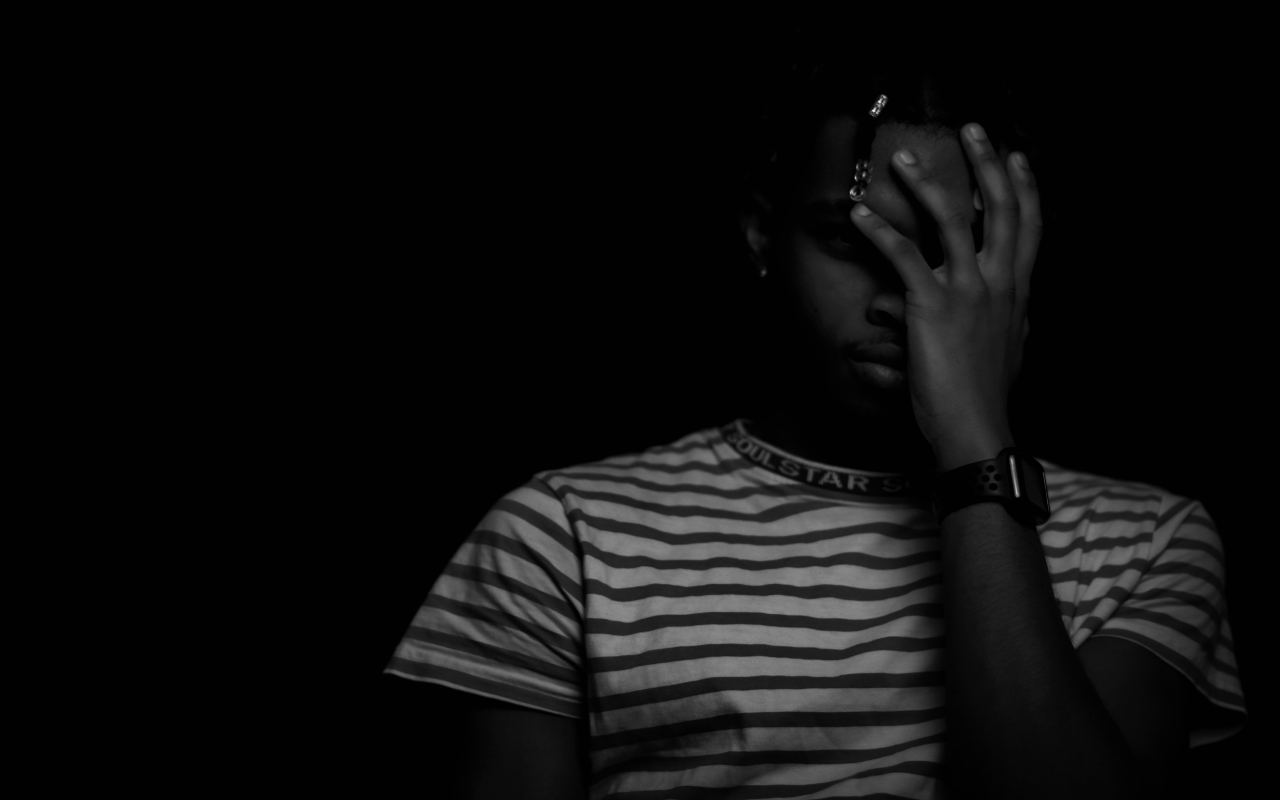
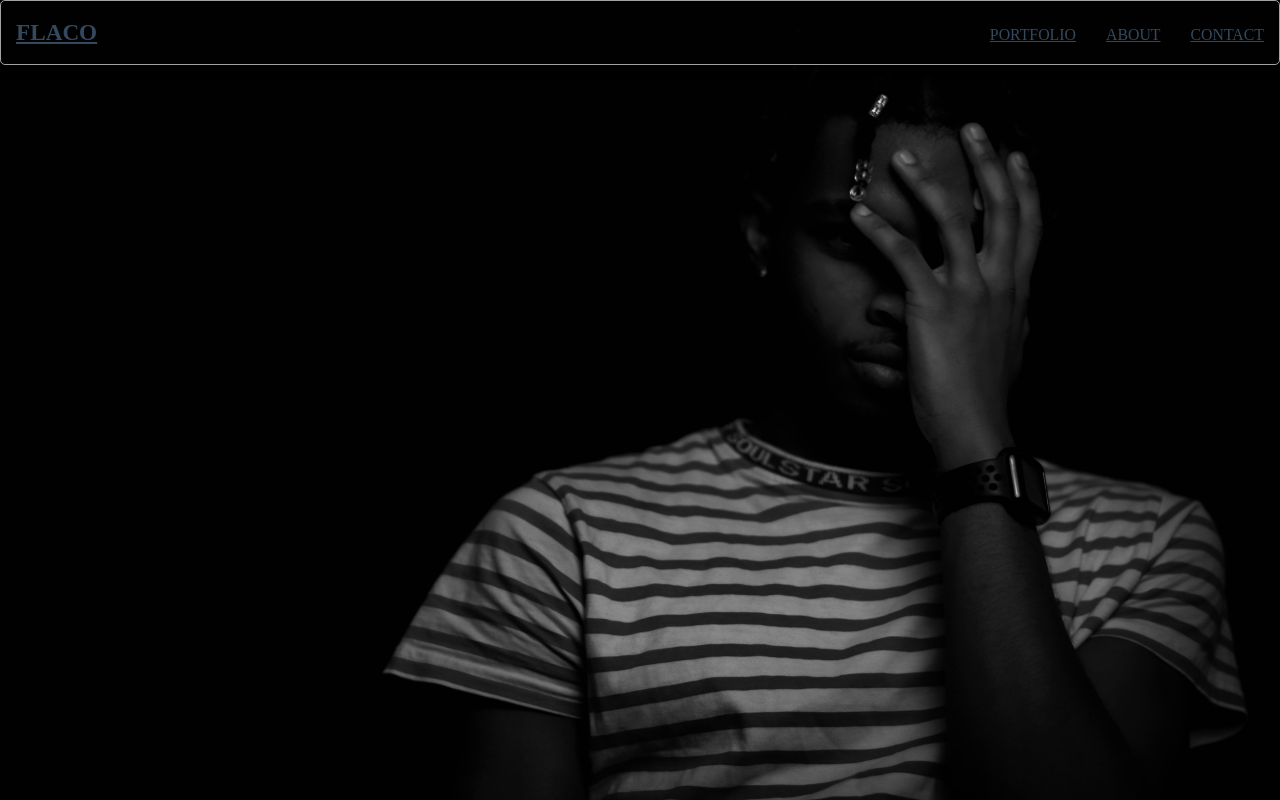
Before and after one commit to trix17/flaco, a plain HTML site: page index.html in a window 1280 px wide. Drawn offline with Linux system fonts and the light colour scheme.

Commit message:
add nav menu

```diff
--- a/index.html
+++ b/index.html
@@ -8,10 +8,15 @@
         <title>Flacco</title>
     </head>
     <body>
-        <div class="background"></div>
 
-
-
+        <header class="header">
+            <h1 class="logo"><a href="#">Flaco</a></h1>
+          <ul class="main-nav">
+              <li><a href="#portfolio">Portfolio</a></li>
+              <li><a href="#about">About</a></li>
+              <li><a href="#contact">Contact</a></li>
+          </ul>
+        </header>
     <script src="script.js"></script>
     </body>
 </html>
--- a/style.css
+++ b/style.css
@@ -1,15 +1,70 @@
 *{
-height: 100%;
 margin: 0;
+
+}
+html{
+  height:100%;
 }
 
-.background {
-    background-image: url("image/flaco.jpg");
-    background-repeat: no-repeat;
-    background-position: center;
-    background-size: 100% 100%;
+body {
+  background-image: url('image/flaco.jpg');
+  height: 100%;
+  background-repeat: no-repeat;
+  background-position: center;
+  background-size: 100% 100%;
 
 }
+ul {
+  margin: 0;
+  padding: 0;
+  list-style: none;
+}
+h2,
+h3,
+a {
+	color: #34495e;
+}
+
+.logo {
+	margin: 0;
+	font-size: 1.45em;
+}
+.main-nav {
+	margin-top: 5px;
+
+}
+.logo a,
+.main-nav a {
+	padding: 10px 15px;
+	text-transform: uppercase;
+	text-align: center;
+	display: block;
+}
+
+.main-nav a {
+	color: #34495e;
+	font-size: .99em;
+}
+
+.main-nav a:hover {
+	color: #718daa;
+}
+
+
+
+.header {
+	padding-top: .5em;
+	padding-bottom: .5em;
+	border: 1px solid #a2a2a2;
+	-webkit-box-shadow: 0px 0px 14px 0px rgba(0,0,0,0.75);
+	-moz-box-shadow: 0px 0px 14px 0px rgba(0,0,0,0.75);
+	box-shadow: 0px 0px 14px 0px rgba(0,0,0,0.75);
+	-webkit-border-radius: 5px;
+	-moz-border-radius: 5px;
+	border-radius: 5px;
+}
+
+
 
 
 @media screen and (min-width: 600px) and (max-width: 767px)
@@ -22,6 +77,19 @@ margin: 0;
 
 /*for Desktop */
 @media only screen and (min-width: 768px){
+  .header {
+    justify-content: space-between;
+    align-items: center;
+  }
+
+  .header,
+	.main-nav {
+		display: flex;
+
+  }
+
+	}
+
 
 
     }
```
